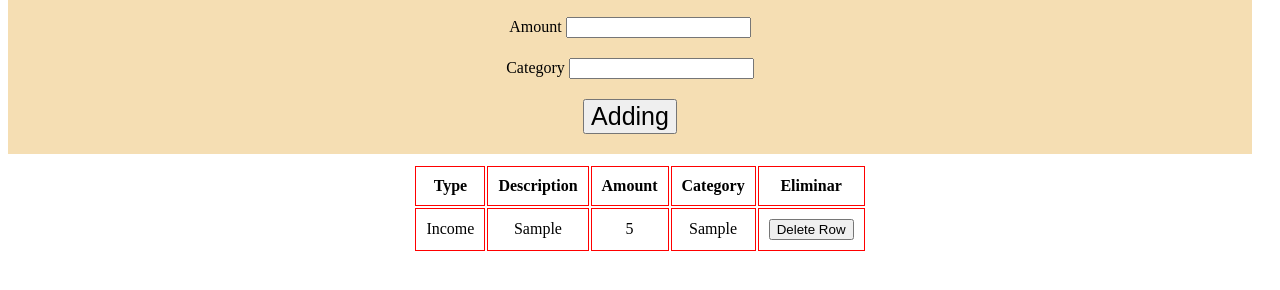
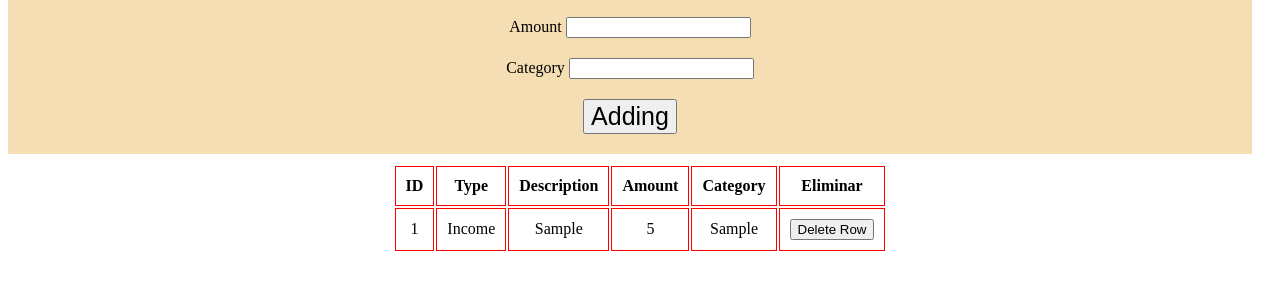
Before and after one commit to matiassemelman/budgetTrackerApp, a plain HTML site: page index.html in a window 1280 px wide. Both pictures are taken after typing "Sample", "5", "Sample" into the empty fields and a click on the button "Adding". Shown: the part 144-434 px from the top of the page. Drawn offline with Linux system fonts and the light colour scheme.

Commit message:
fix of Id Cell

```diff
--- a/app.js
+++ b/app.js
@@ -43,11 +43,13 @@ function formDataToTransactionObject(transactionFormData){
   let transactionDescription = transactionFormData.get('description');
   let transactionAmount = transactionFormData.get('amount');
   let transactionCategory = transactionFormData.get('category')
+  let transactionId = 1;
   return {
 "transactionType" : transactionType ,
 "transactionDescription" : transactionDescription ,
 "transactionAmount" : transactionAmount ,
 "transactionCategory" : transactionCategory,
+"transactionId" : transactionId
   }
 }
 
@@ -56,23 +58,27 @@ function insertRowTransactionTable(transactionObject) {
 
     let newTransactionRowRef = transactionTableRef.insertRow(-1);
 
-    let newTypeCellRef = newTransactionRowRef.insertCell(0);
+    let newIdCellRef = newTransactionRowRef.insertCell(0);
+    newIdCellRef.textContent = transactionObject['transactionId'];
+
+    let newTypeCellRef = newTransactionRowRef.insertCell(1);
     newTypeCellRef.textContent = transactionObject['transactionType'];
 
-    newDescriptionCellRef = newTransactionRowRef.insertCell(1);
+    newDescriptionCellRef = newTransactionRowRef.insertCell(2);
     newDescriptionCellRef.textContent = transactionObject['transactionDescription'];
 
-    newAmountCellRef = newTransactionRowRef.insertCell(2);
+    newAmountCellRef = newTransactionRowRef.insertCell(3);
     newAmountCellRef.textContent = transactionObject['transactionAmount']
 
-    newCategoryCellRef = newTransactionRowRef.insertCell(3);
+    newCategoryCellRef = newTransactionRowRef.insertCell(4);
     newCategoryCellRef.textContent = transactionObject['transactionCategory']
 
-    let newDeleteCell = newTransactionRowRef.insertCell(4);
+    let newDeleteCell = newTransactionRowRef.insertCell(5);
     let deleteButton = document.createElement("button")
     deleteButton.innerHTML = "Delete Row";
     deleteButton.addEventListener('click', function removeTransaction(event){
-     console.log(event.target.parentNode.parentNode)
+      console.log(event)
+
 
 
     })
--- a/index.html
+++ b/index.html
@@ -12,9 +12,20 @@
     <form class="form" id="transactionForm">
       <div class="formDiv">
         Transaction Type
-        <input id="ingreso" type="radio" name="transactionType" value="Income" checked/>
+        <input
+          id="ingreso"
+          type="radio"
+          name="transactionType"
+          value="Income"
+          checked
+        />
         <label for="ingreso">Income</label>
-        <input id="expenses" type="radio"  name="transactionType" value="Expenses"/>
+        <input
+          id="expenses"
+          type="radio"
+          name="transactionType"
+          value="Expenses"
+        />
         <label for="expenses">Expenses</label>
       </div>
       <div class="formDiv">
@@ -22,12 +33,12 @@
         <input type="text" id="description" name="description" />
       </div>
       <div class="formDiv">
-        <label for="amount">Amount</label> <input type="number" id="amount" name="amount" />
+        <label for="amount">Amount</label>
+        <input type="number" id="amount" name="amount" />
       </div>
       <div class="formDiv">
         <label for="category">Category</label>
-        <input type="text" id="category" name="category"
-         />
+        <input type="text" id="category" name="category" />
       </div>
       <div class="formDiv">
         <button id="addButton">Adding</button>
@@ -36,13 +47,13 @@
     <div class="tableFormat">
       <table id="transactionTable" data-transactionId="1234">
         <tr>
+          <th>ID</th>
           <th>Type</th>
           <th>Description</th>
           <th>Amount</th>
           <th>Category</th>
           <th>Eliminar</th>
         </tr>
-
       </table>
     </div>
     <script src="app.js"></script>
```
Lines whose indentation alone changed are shown as unchanged.
